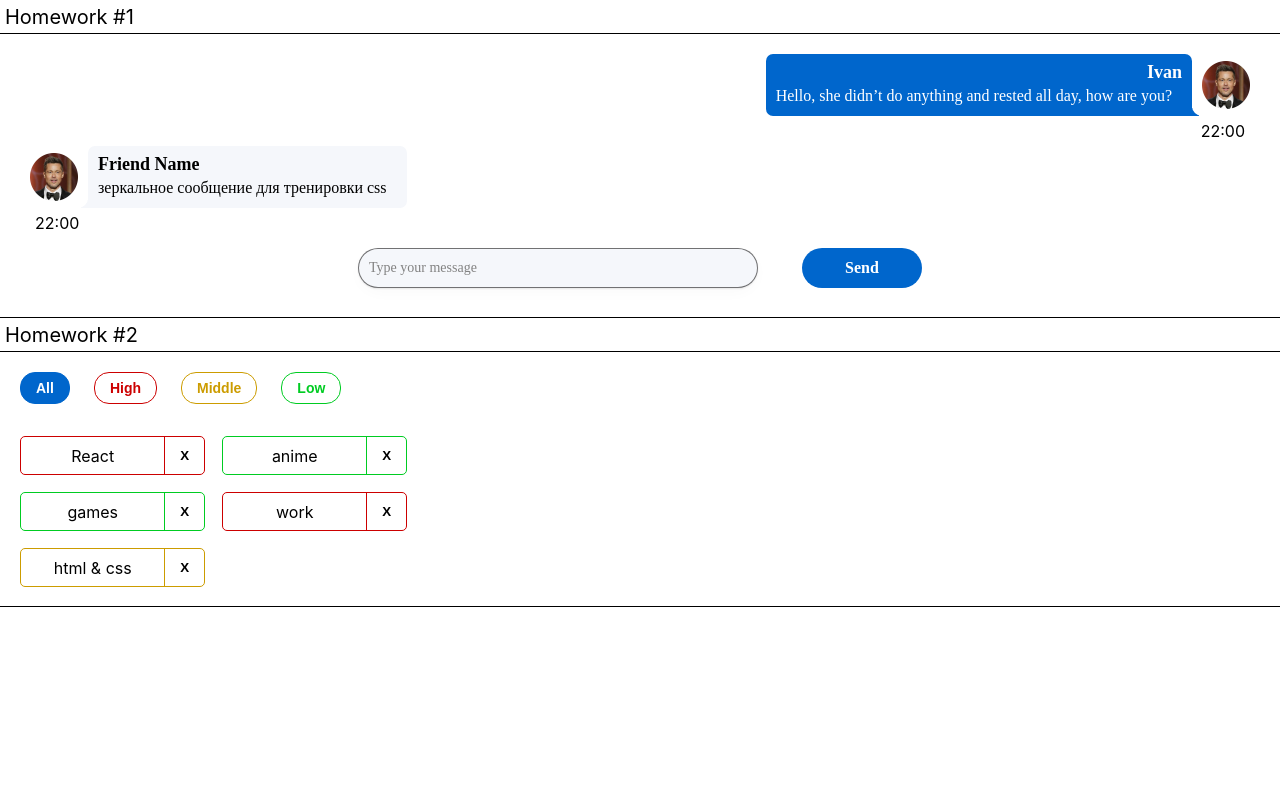
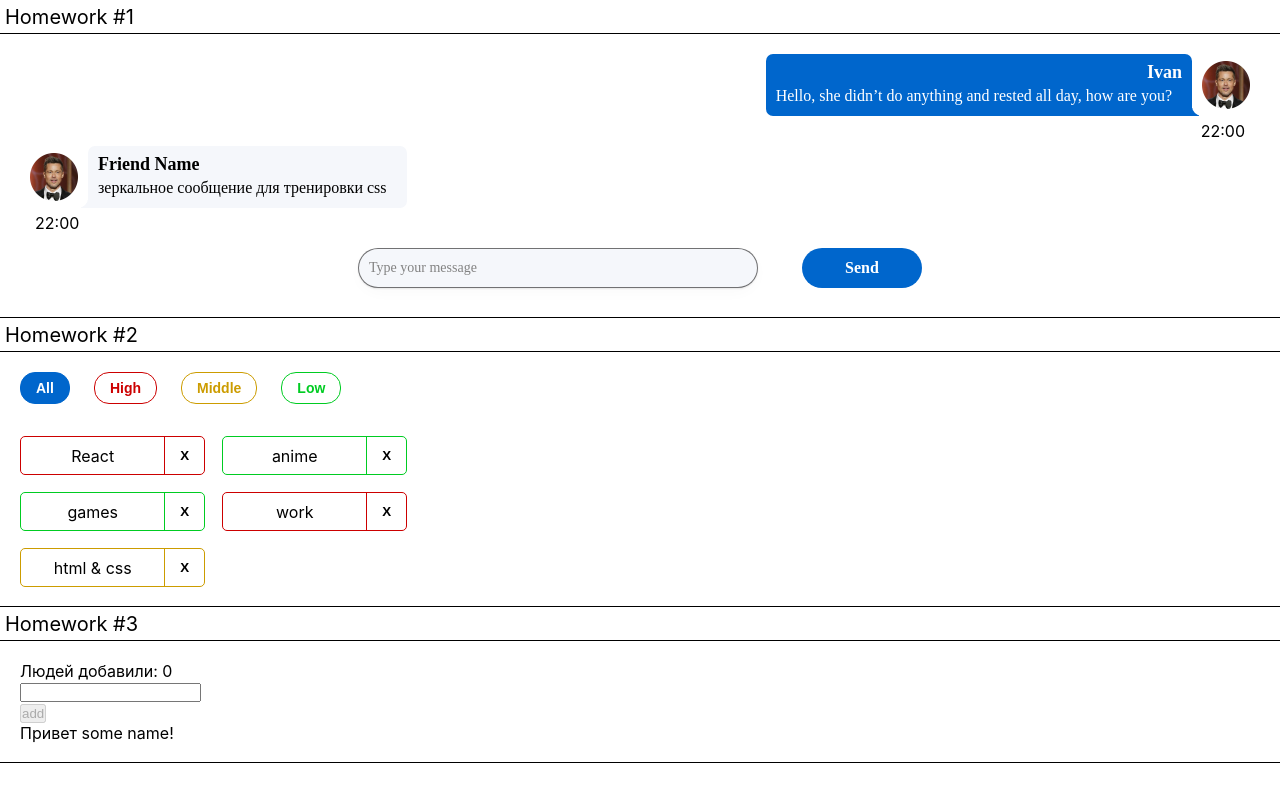
Before and after one commit to YaroshUlad/hws2, a React (Create React App) app: page / in a window 1280 px wide. Built offline with nearby package versions, Linux system fonts and the light colour scheme.

Commit message:
start hw3

```diff
--- a/src/s1-main/App.tsx
+++ b/src/s1-main/App.tsx
@@ -2,14 +2,14 @@
 import s from './App.module.css'
 import HW1 from '../s2-homeworks/hw01/HW1'
 import HW2 from '../s2-homeworks/hw02/HW2'
+import HW3 from '../s2-homeworks/hw03/HW3'
 
 function App() {
     return (
         <div className={s.App}>
             <HW1/>
-            {/*раскомментировать по ходу выполнения*/}
             <HW2/>
-            {/*<HW3/>*/}
+            <HW3/>
             {/*<HW4/>*/}
 
             {/*при выполнении дз 5 и более - закомментировать здесь дз 1-4, так как они есть внутри дз 5*/}
```
